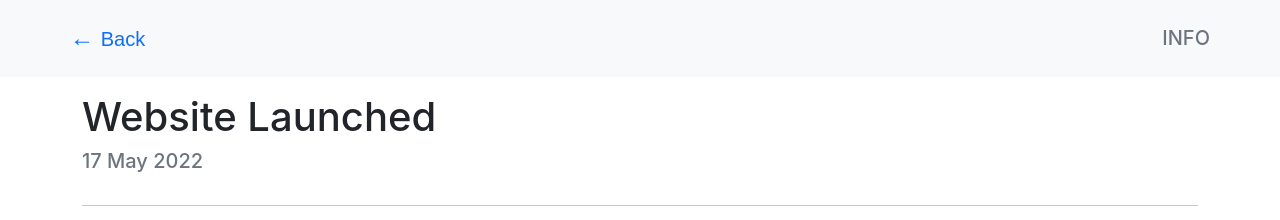
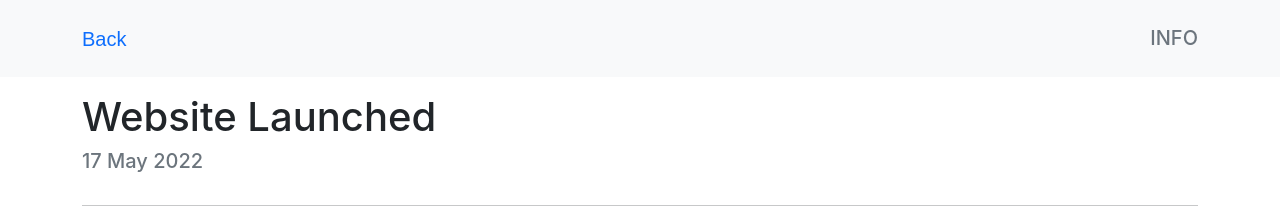
Before and after one commit to itech-uum/news, a Jekyll site: the page built from _posts/2022-05-17-website-launched.md, in a window 1280 px wide. Shown: the top 220 px of the page. Built offline with Jekyll 4.4.1, drawn with Linux system fonts in a browser that asks for light colours.

Commit message:
Updated styles

```diff
--- a/_layouts/default.html
+++ b/_layouts/default.html
@@ -18,8 +18,10 @@
 <body>
   {{ content }}
 
-  <footer class='position-sticky bottom-0 py-3 container-lg'>
-    &copy;2022, I-Tech
+  <footer class='position-sticky bottom-0 py-3 bg-light'>
+    <div class="container-lg">
+      &copy;2022, I-Tech
+    </div>
   </footer>
   <!-- Project -->
   <script src="https://cdn.jsdelivr.net/npm/bootstrap@5.2.0-beta1/dist/js/bootstrap.bundle.min.js" integrity="sha384-pprn3073KE6tl6bjs2QrFaJGz5/SUsLqktiwsUTF55Jfv3qYSDhgCecCxMW52nD2" crossorigin="anonymous"></script>
--- a/_layouts/navbarless.html
+++ /dev/null
@@ -1,6 +0,0 @@
----
-layout: default
----
-  <div class="content fit container-lg">
-    <div class="content">{{ content }}</div>
-  </div>
--- a/_layouts/post.html
+++ b/_layouts/post.html
@@ -2,10 +2,10 @@
 layout: default
 ---
 <div class="back mb-3 py-3 bg-light">
-    <nav class="navbar container">
+    <div class="container-lg">
+        <nav class="navbar">
             <div>
                 <a class="h5" href="/news">
-                &larr;
                     <span class="h5">Back</span>
                 </a>
             </div>
@@ -14,6 +14,7 @@ layout: default
                 <span class="text-muted h5">{{ page.tag }}</span>
             </div>
         </nav>
+    </div>
 </div>
 <div class="content fit container-lg">
     <div class="content">
--- a/index.html
+++ b/index.html
@@ -1,5 +1,5 @@
 ---
-layout: navbarful
+layout: main
 title: I-TECH's News
 ---
 
```
Also changed, not shown: _layouts/main.html (renamed from _layouts/navbarful.html). Lines whose indentation alone changed are shown as unchanged.
